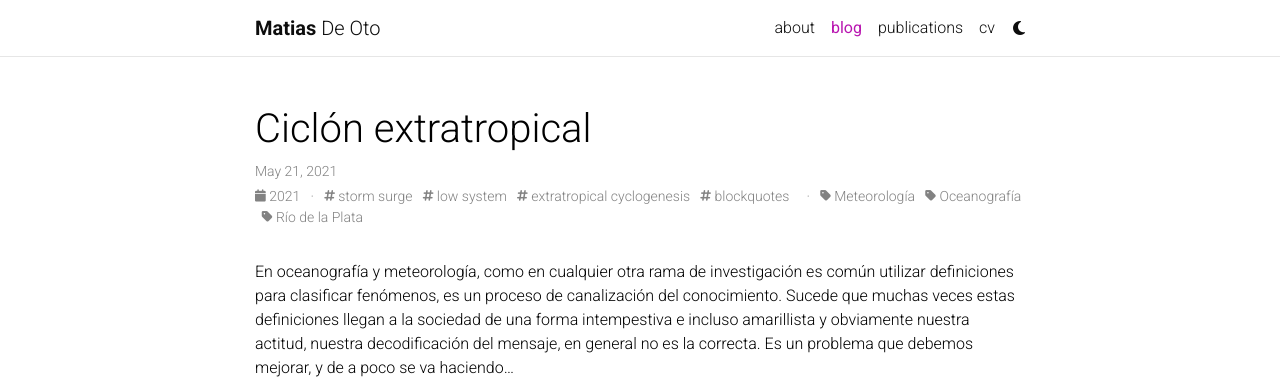
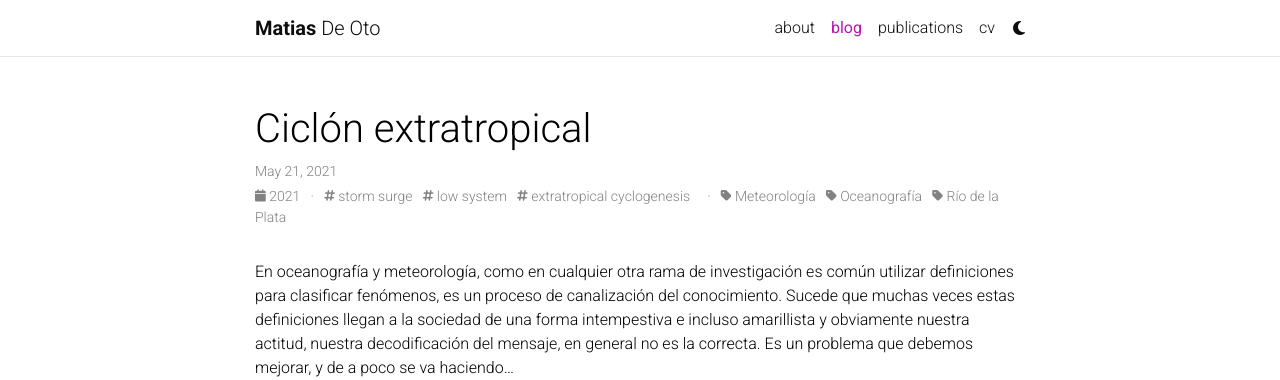
Before and after one commit to mdeoto/mdeoto.github.io, a Jekyll site: the page built from _posts/2021-05-21-ciclon-extratropical.md, in a window 1280 px wide and 900 px high. Shown: the top 380 px of the window. Built offline with Jekyll 4.4.1, drawn with Linux system fonts in a browser that asks for light colours; comment, search, counter and statistics services are not loaded; a style sheet for code colours, icons or effects is not loaded.

```diff
--- a/_config.yml
+++ b/_config.yml
@@ -269,8 +269,8 @@
     tag: '/blog/tag/:name/'
     category: '/blog/category/:name/'
 
-display_tags: ['formatting', 'images', 'links', 'math', 'code'] # these tags will be displayed on the front page of your blog
-display_categories: ['blockquotes'] # these categories will be displayed on the front page of your blog
+#display_tags: ['formatting', 'images', 'links', 'math', 'code'] # these tags will be displayed on the front page of your blog
+#display_categories: ['blockquotes'] # these categories will be displayed on the front page of your blog
 
 # -----------------------------------------------------------------------------
 # Jekyll Scholar
--- a/_posts/2021-05-21-ciclon-extratropical.md
+++ b/_posts/2021-05-21-ciclon-extratropical.md
@@ -3,7 +3,7 @@
 title: "Ciclón extratropical"
 date: 2021-05-21
 categories: [Meteorología, Oceanografía, Río de la Plata]
-tags: [storm surge, low system, extratropical cyclogenesis, blockquotes]
+tags: [storm surge, low system, extratropical cyclogenesis]
 image: /assets/img/storm_surge.jpg  # si tienes una imagen para el post
 ---
 
```
